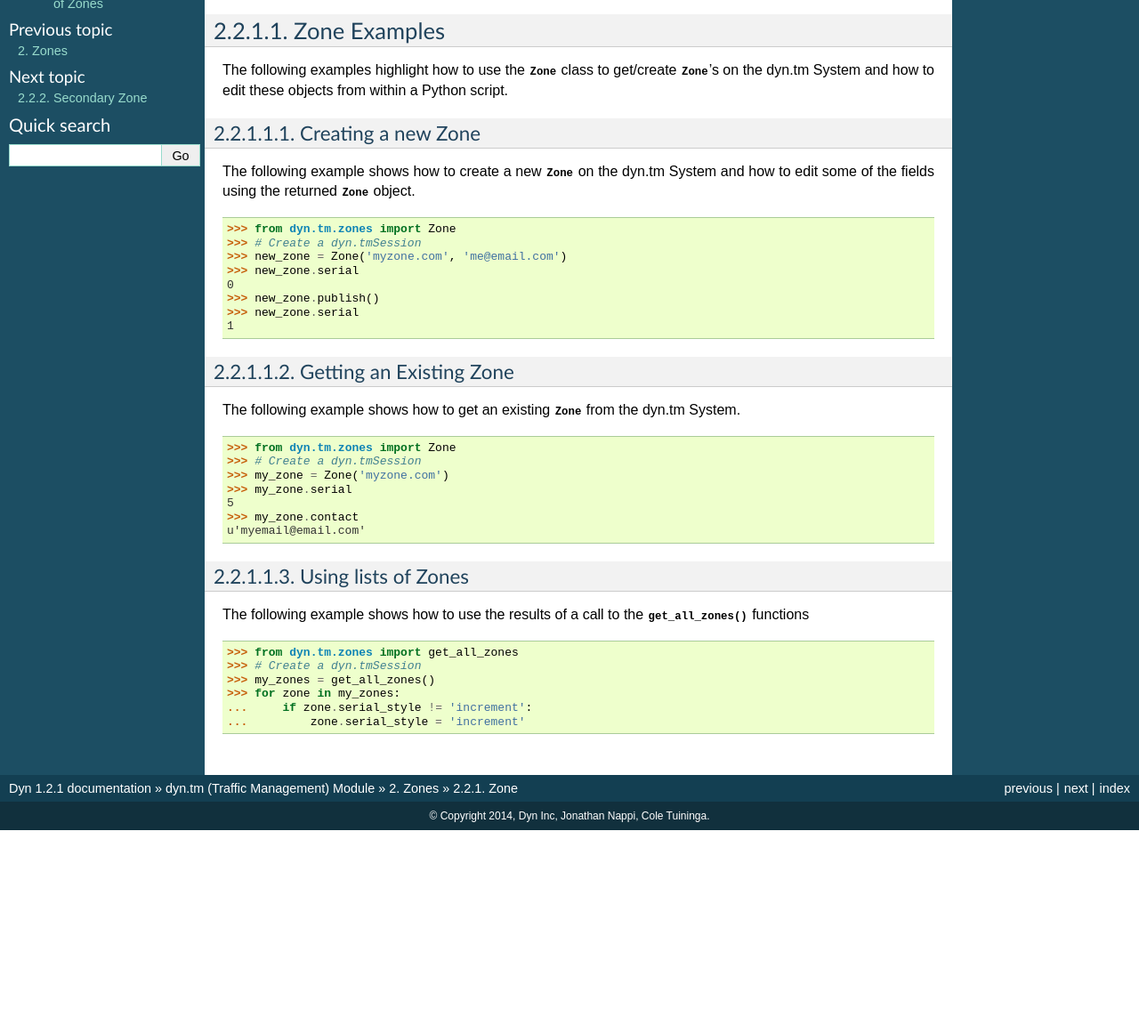
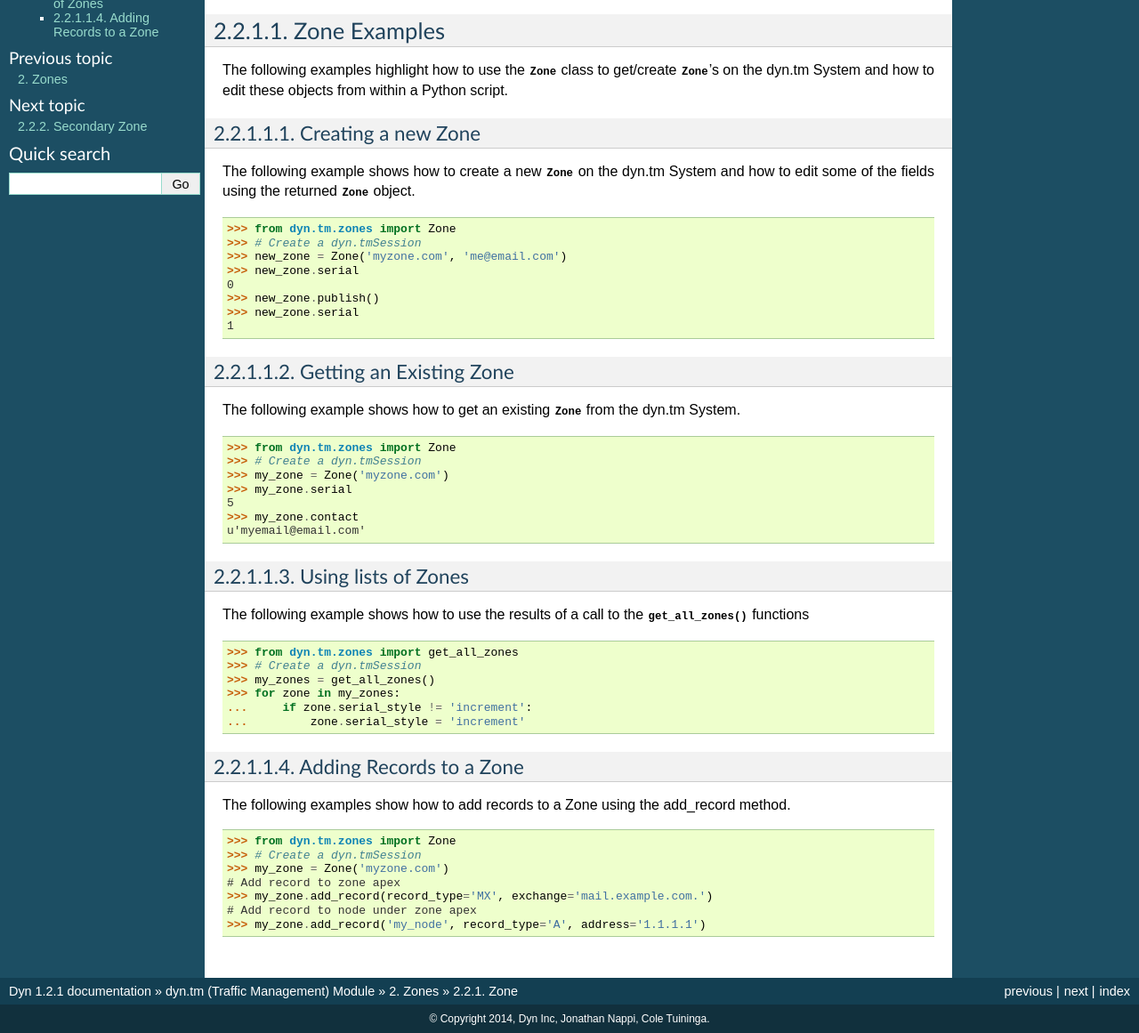
Before and after one commit to dyninc/dyn-python, a Sphinx documentation site: the page built from docs/tm/zones/zone.rst, in a window 1280 px wide, cut to the strip 190-1351 px from the top of the page. Shown: the whole strip at 89% size. Built offline with Sphinx 7.4.7, drawn with Linux system fonts in a browser that asks for light colours; pages that are not in the unit, such as notebooks, are missing from menus; before the commit the page ends 1123 px from its top, so only the background shows below that.

Commit message:
Updated docs to highlight adding records to zone apex vs new nodes. Closes #13

```diff
--- a/docs/tm/zones/zone.rst
+++ b/docs/tm/zones/zone.rst
@@ -54,3 +54,18 @@ The following example shows how to use the results of a call to the
     >>> for zone in my_zones:
     ...     if zone.serial_style != 'increment':
     ...         zone.serial_style = 'increment'
+
+
+Adding Records to a Zone
+^^^^^^^^^^^^^^^^^^^^^^^^
+The following examples show how to add records to a Zone using the add_record
+method.
+::
+
+    >>> from dyn.tm.zones import Zone
+    >>> # Create a dyn.tmSession
+    >>> my_zone = Zone('myzone.com')
+    # Add record to zone apex
+    >>> my_zone.add_record(record_type='MX', exchange='mail.example.com.')
+    # Add record to node under zone apex
+    >>> my_zone.add_record('my_node', record_type='A', address='1.1.1.1')
```
